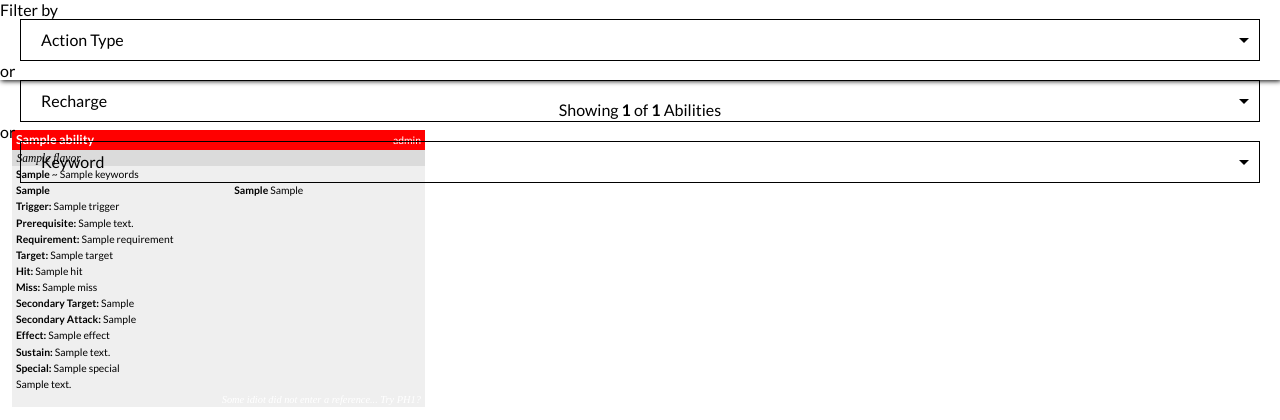
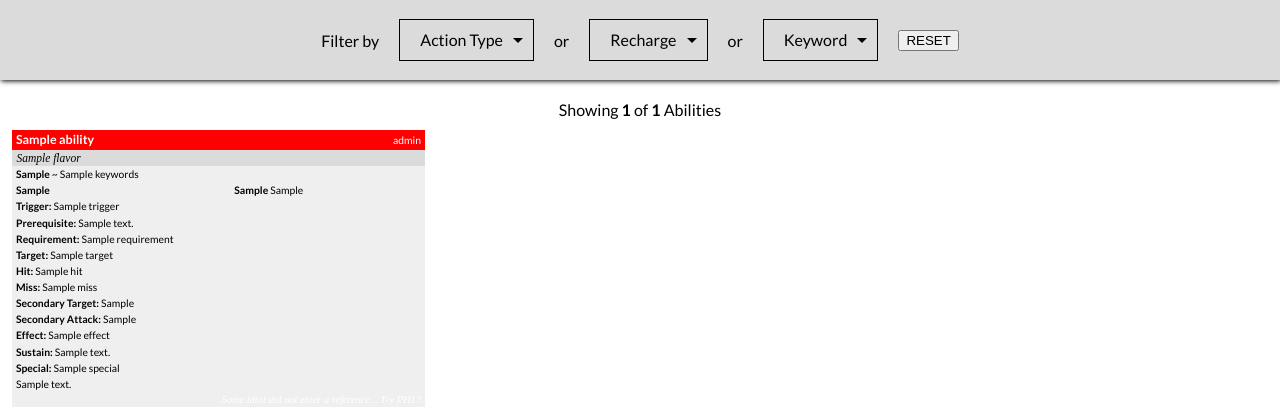
Before and after one commit to theWarriorsThree/Dungeoneer, a Django app: template templates/dungeoneer/abilitiesTemplate.html in a window 1280 px wide. Shown: the top 420 px of the page. Run offline with Django 3.2, Linux system fonts and the light colour scheme; the template is opened without the code that fills it: most values are stand-ins (such as "Sample title", 1, 10 or a date in 2020); parts of the project's set-up code (start-up, migrations or seed data) failed here and were passed over; some web fonts are replaced.

Commit message:
Update abilityFilters.html

```diff
--- a/templates/dungeoneer/includes/abilityFilters.html
+++ b/templates/dungeoneer/includes/abilityFilters.html
@@ -1,6 +1,7 @@
 {% load fixActionTypes %}
 {% load fixRechargeTypes %}
 <section class="cp-ability-controls">
+<div class="cp-ability-controls__wrapper">
 <span class="cp-ability-controls__text">Filter by</span>
 <div class="cp-ability-controls__dropdown cp-ability-controls__dropdown--actionType">
     <fieldset>
@@ -57,9 +58,9 @@
         </ul>
     </fieldset>
 </div>
-<!--
-<div class="controls-reset">
+<div class="cp-ability-controls__controls-reset">
    <button>RESET</button>
 </div>
--->
+</div>
+<div class="cp-ability-controls__menu-toggle">Filters</div>
 </section>
```
